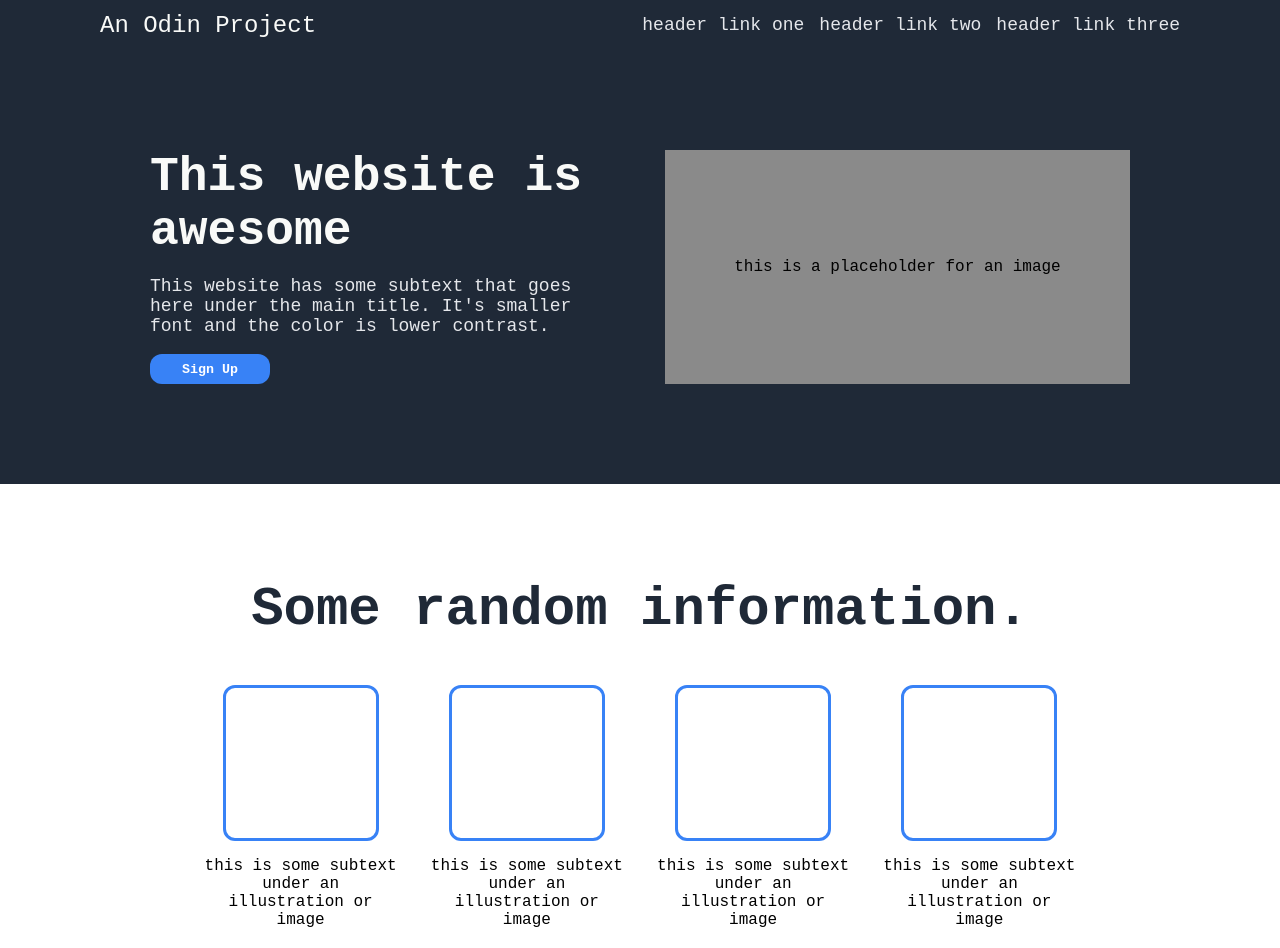
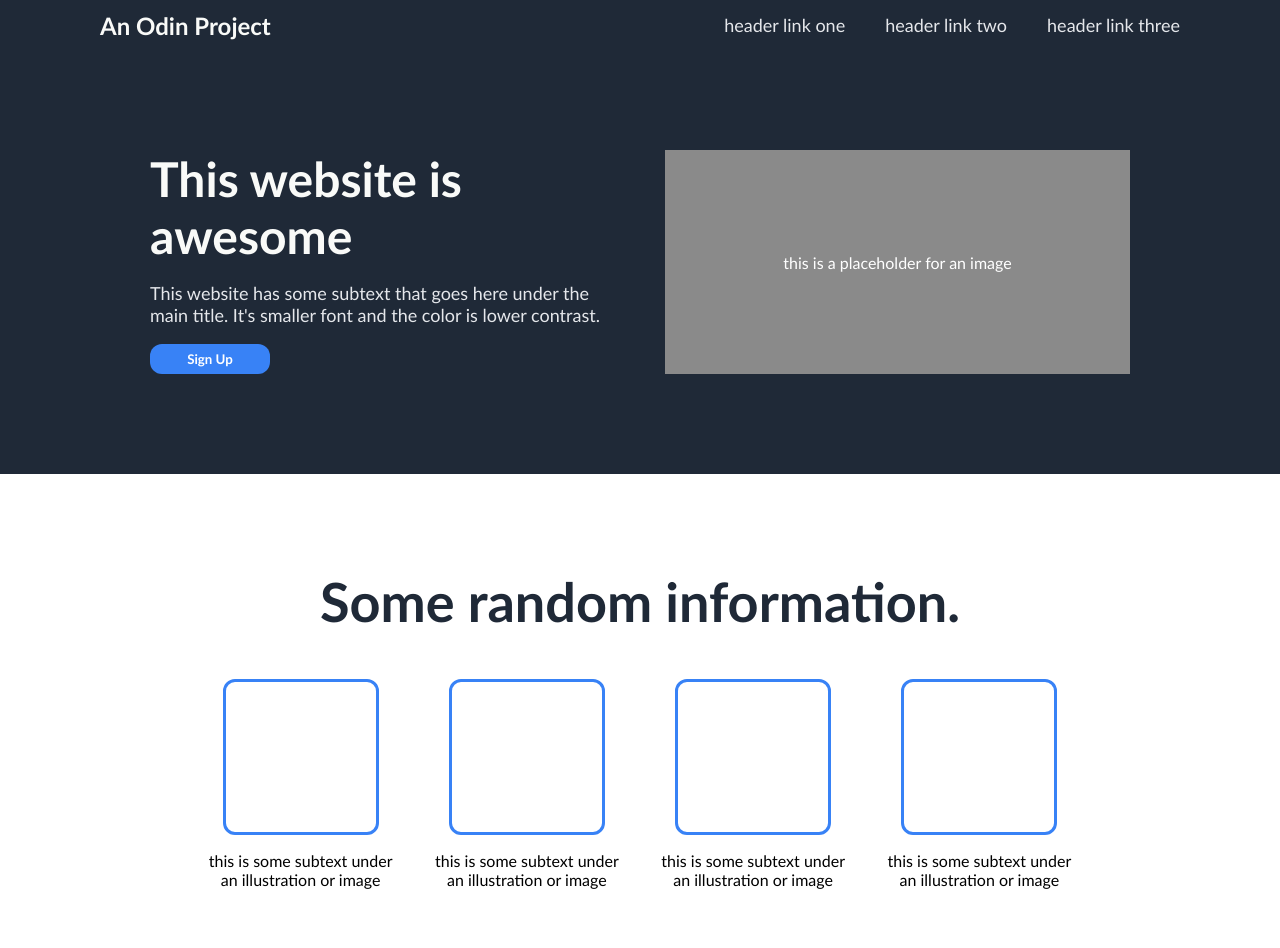
Before and after one commit to dpanhey/landing-page, a plain HTML site: page index.html in a window 1280 px wide. Shown: the top 948 px of the page. Drawn offline with Linux system fonts and the light colour scheme.

Commit message:
Styles.css: some fixes after quality check

```diff
--- a/styles.css
+++ b/styles.css
@@ -9,6 +9,7 @@
 .logo-text {
     font-size: 24px;
     color: #F9FAF8;
+    font-weight: bold;
 }
 
 .hero-text h1 {
@@ -52,7 +53,7 @@ button {
 /* ----- WHOLE CHANGES ----- */
 
 * {
-    font-family: 'Courier New', Courier, monospace;
+    font-family: 'Gill Sans', 'Gill Sans MT', Calibri, 'Trebuchet MS', sans-serif;
 }
 
 body {
@@ -88,7 +89,7 @@ nav {
     display: flex;
     margin-left: auto;
     align-items: center;
-    gap: 15px;
+    gap: 40px;
 }
 
 .navigation li {
@@ -133,6 +134,7 @@ a {
     align-items: stretch;
     width: 50%;
     background-color: #8a8a8a;
+    color: white;
 }
 
 .hero-img p {
@@ -202,10 +204,11 @@ a {
 .cta-container {
     padding: 40px 60px;
     display: flex;
-    justify-content: space-between;
+    justify-content: space-around;
     align-items: center;
     color: white;
     gap: 20px;
+    border-radius: 12px;
 }
 
 .cta-container p:first-child {
```
